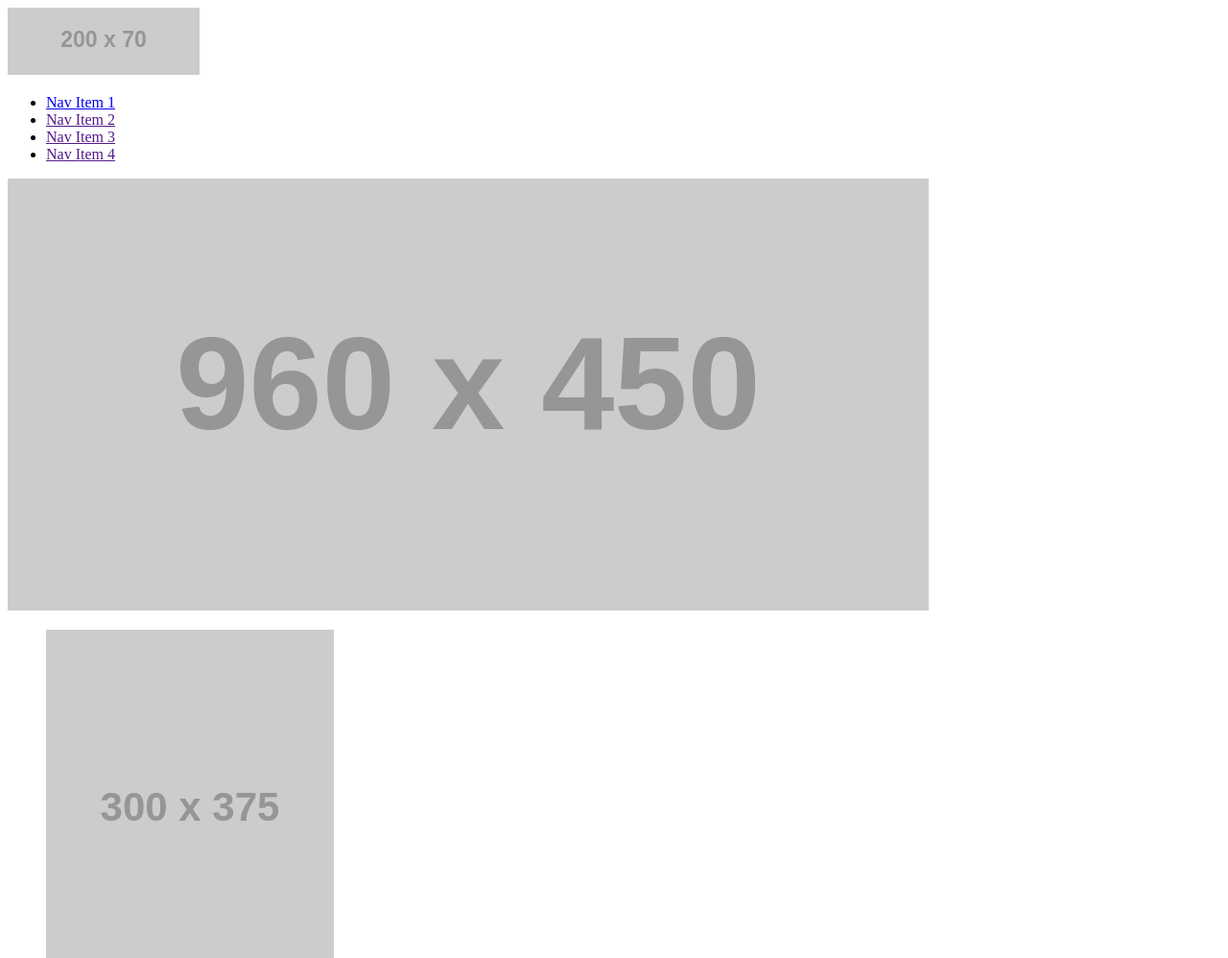
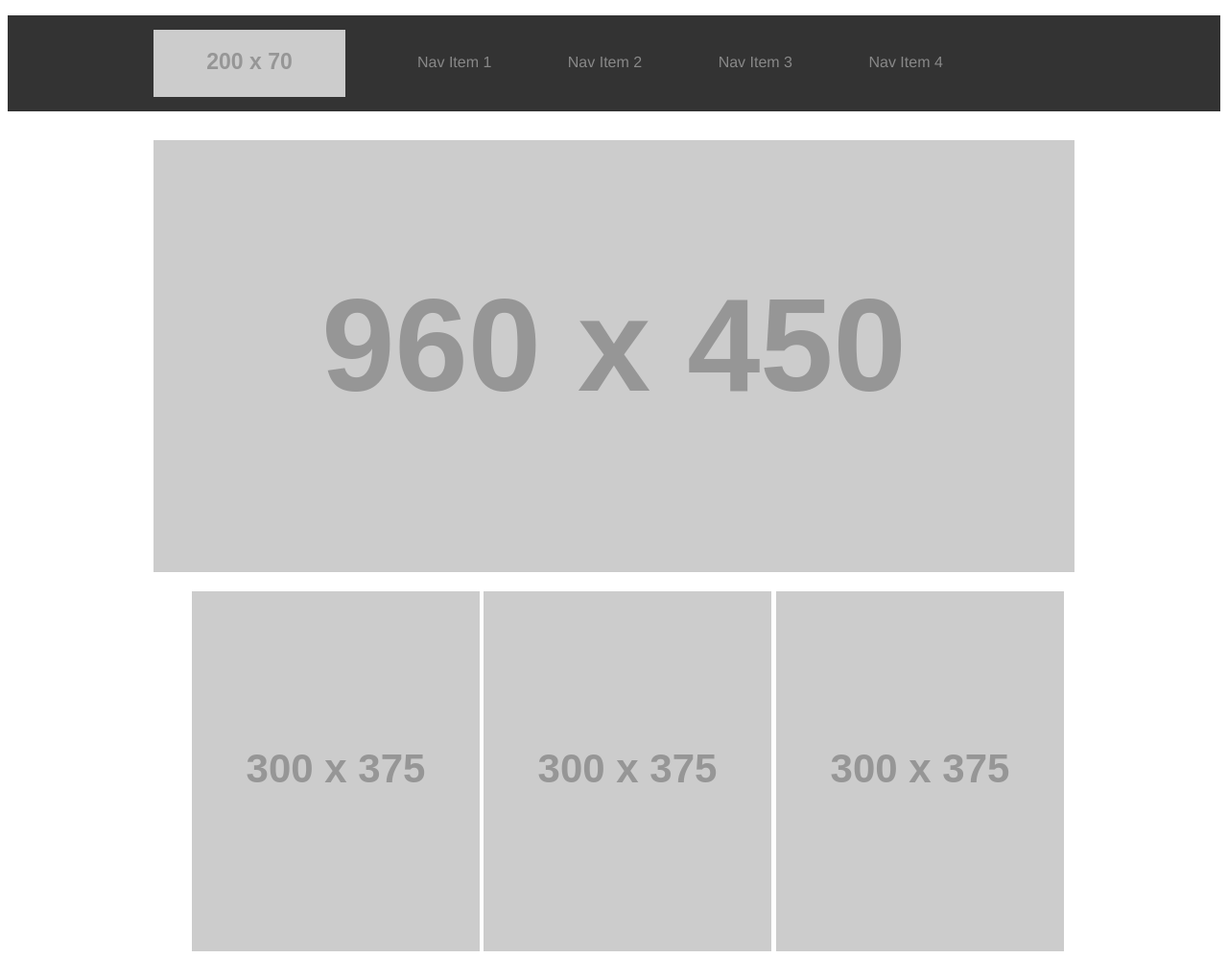
Before and after one commit to hoganl/wireframe, a plain HTML site: page index.html in a window 1280 px wide. Shown: the top 998 px of the page at 96% size. Drawn offline with Linux system fonts and the light colour scheme; placeholder pictures from the web are drawn by us; a script that the page names is missing.

Commit message:
Added style.css and updated index.html

```diff
--- a/index.html
+++ b/index.html
@@ -5,7 +5,7 @@
         <meta http-equiv="X-UA-Compatible" content="IE=edge">
         <title>WIREFRAME</title>
         <meta name="viewport" content="width=device-width, initial-scale=1">
-        <link rel="stylesheet" type="text/css" media="screen" href="main.css" />
+        <link rel="stylesheet" type="text/css" media="screen" href="style.css" />
         <script src="main.js"></script>
     </head>
     <body>
--- /dev/null
+++ b/style.css
@@ -0,0 +1,39 @@
+* {
+    font-family: Helvetica, sans-serif;
+}
+
+header, footer {
+    background-color: #333;
+    height: 100px;
+}
+
+nav {
+    width: 960px;
+    margin: 0px auto;
+}
+
+header img {
+    float: left;
+    margin-top: 15px;
+    margin-right: 75px;
+}
+
+nav li {
+    display: inline-block;
+    margin-top: 40px;
+    margin-right: 75px;
+}
+
+a {
+    text-decoration: none;
+    color: #888;
+}
+
+main {
+    width: 960px;
+    margin: 30px auto;
+}
+
+main li {
+    display: inline-block;
+}
```
